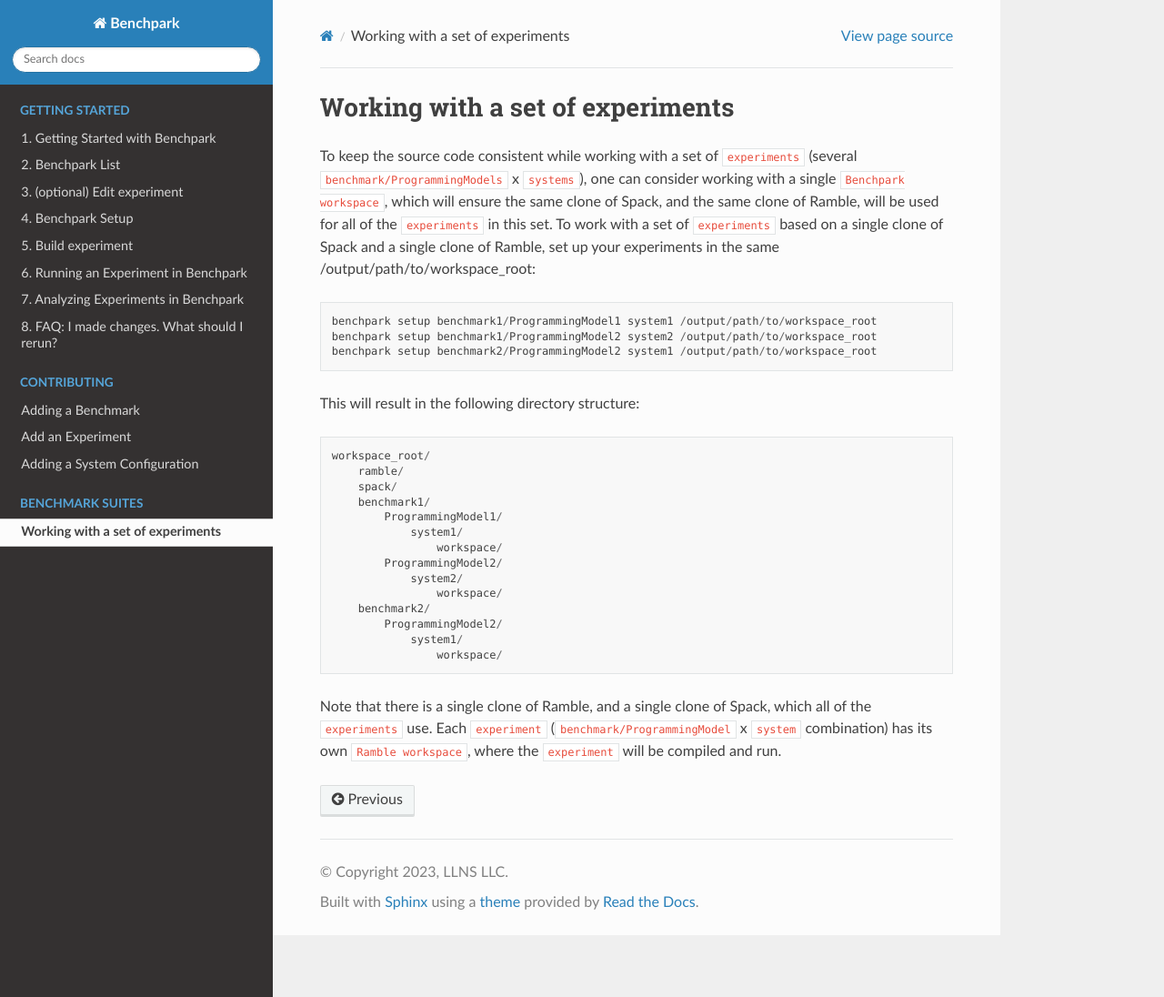
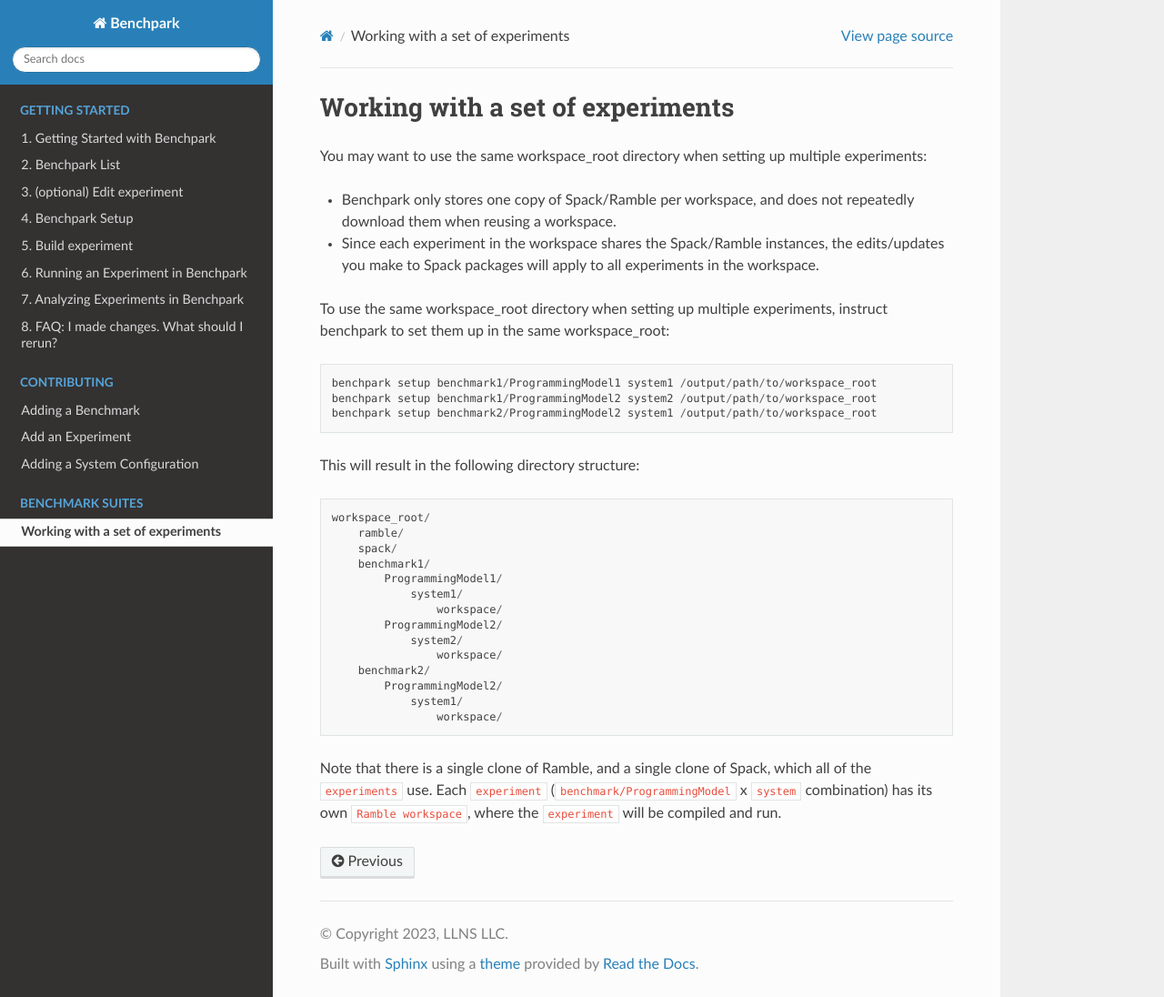
Before and after one commit to LLNL/benchpark, a Sphinx documentation site: the page built from docs/set-of-experiments.rst, in a window 1280 px wide and 1096 px high. Shown: the whole window at 91% size. Built offline with Sphinx 7.4.7 and the Read the Docs theme 2.0.0, drawn with Linux system fonts in a browser that asks for light colours.

Commit message:
Update set-of-experiments.rst

```diff
--- a/docs/set-of-experiments.rst
+++ b/docs/set-of-experiments.rst
@@ -2,12 +2,15 @@
 Working with a set of experiments
 ==============
 
-To keep the source code consistent while working with
-a set of ``experiments`` (several ``benchmark/ProgrammingModels`` x ``systems``),
-one can consider working with a single ``Benchpark workspace``, which will ensure the same
-clone of Spack, and the same clone of Ramble, will be used for all of the ``experiments`` in
-this set.  To work with a set of ``experiments`` based on a single clone of Spack and
-a single clone of Ramble, set up your experiments in the same /output/path/to/workspace_root::
+You may want to use the same workspace_root directory when setting up multiple experiments:
+
+* Benchpark only stores one copy of Spack/Ramble per workspace, and does not repeatedly
+  download them when reusing a workspace.
+* Since each experiment in the workspace shares the Spack/Ramble instances, the edits/updates
+  you make to Spack packages will apply to all experiments in the workspace.
+
+To use the same workspace_root directory when setting up multiple experiments,
+instruct benchpark to set them up in the same workspace_root::
 
     benchpark setup benchmark1/ProgrammingModel1 system1 /output/path/to/workspace_root
     benchpark setup benchmark1/ProgrammingModel2 system2 /output/path/to/workspace_root
```
